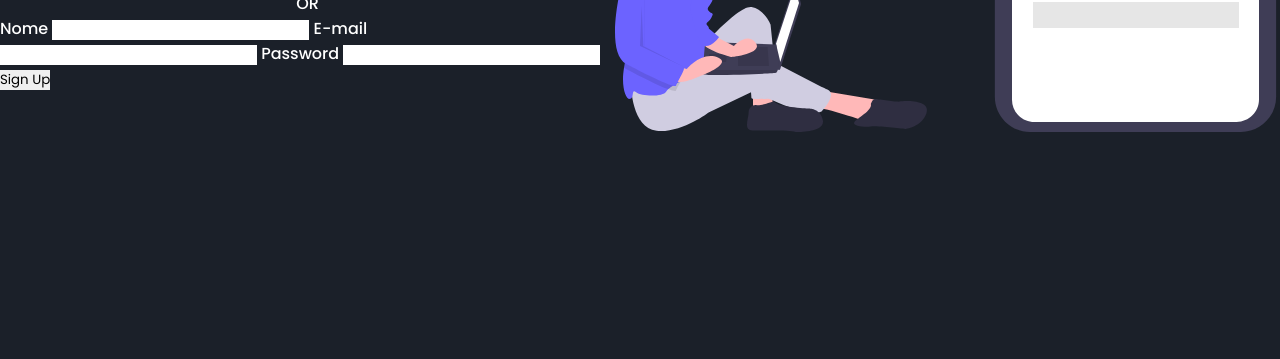
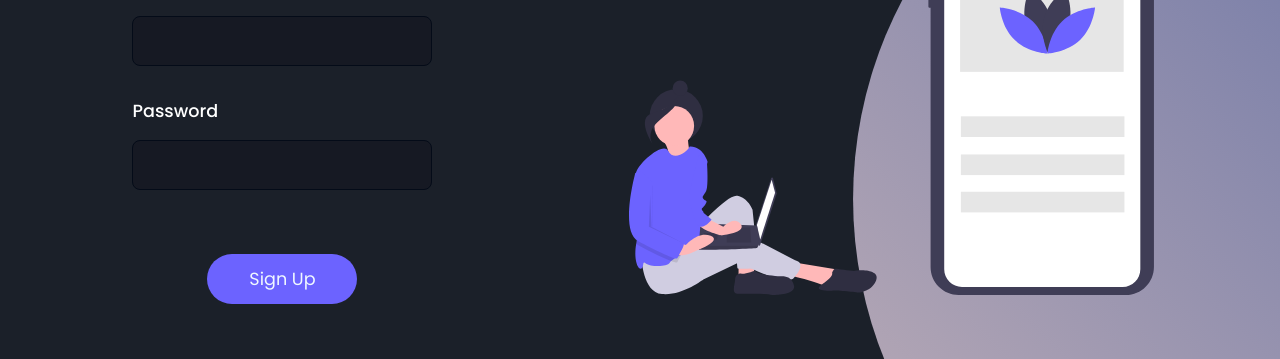
Before and after one commit to robertoallexandre/Tela_Login, a plain HTML site: page index.html in a window 1280 px wide. Shown: the part 441-800 px from the top of the page. Drawn offline with Linux system fonts and the light colour scheme.

Commit message:
Ajustes Finais CSS

```diff
--- a/style.css
+++ b/style.css
@@ -30,12 +30,109 @@ main h1{
     margin-bottom: 3rem;
 }
 
-main.social-media{
+main .social-media{
     display: flex;
+    align-content: center;
+}
+
+main .social-media a{
+    text-decoration: none;
+}
+
+main .social-media img{
+    width: 36px;
+    margin-left: 3rem;
+}
+
+main .social-media a:first-child img{
+    margin-left: 0;
+}
+
+main .alternative{
+    margin-top: 1rem;
+}
+
+main .alternative span{
+    color: rgba(255, 255, 255, 0.3);
+    position: relative;
+}
+
+main .alternative span::before, main .alternative span::after{
+    position: absolute;
+    content: '';
+    height: 1px;
+    width: 100px;
+    bottom: 50%;
+    right: 50px;
+    background: rgba(255, 255, 255, 0.3);
+}
+
+main .alternative span::after{
+    left: 50px;
+}
+
+main form{
+    display: flex;
+    flex-direction: column;
     align-items: center;
 }
 
+main form label{
+    display: flex;
+    flex-direction: column;
+}
 
-main .social-media img{
-    width: 36px;
+main form label span{
+    font-size: 1.1rem;
+    margin-top: 2rem;
 }
+
+main form input{
+    background: #161923;
+    width: 300px;
+    height: 50px;
+    padding: 0 0.5rem;
+    margin-top: 1rem;
+    outline: none;
+    color: rgba(166, 166, 166);
+    font-size: 1rem;
+    border: 1px solid #040b18;
+    border-radius: 8px;
+}
+
+main form input[type="submit"]{
+    cursor: pointer;
+    width: 50%;
+    margin-top: 4rem;
+    border: none;
+    border-radius: 32px;
+    background: #6c63ff;
+    color: aliceblue;
+    font-size: 1.1rem;
+    transition: all .3s ease-in-out;
+}
+
+main form input[type="submit"]:hover{
+    background: #5952d4;
+}
+
+section.images{
+    display: flex;
+    align-items: flex-end;
+    padding: 4rem;
+}
+
+section.images img{
+    width: 90%;
+}
+
+section.images .circle{
+    position: absolute;
+    height: 100%;
+    width: 100%;
+    top: 0;
+    left: 0;
+    background: linear-gradient(45deg, #e8cbc0, #636fa4);
+    clip-path: circle(40% at right 80%);
+    z-index: -1;
+}
```
